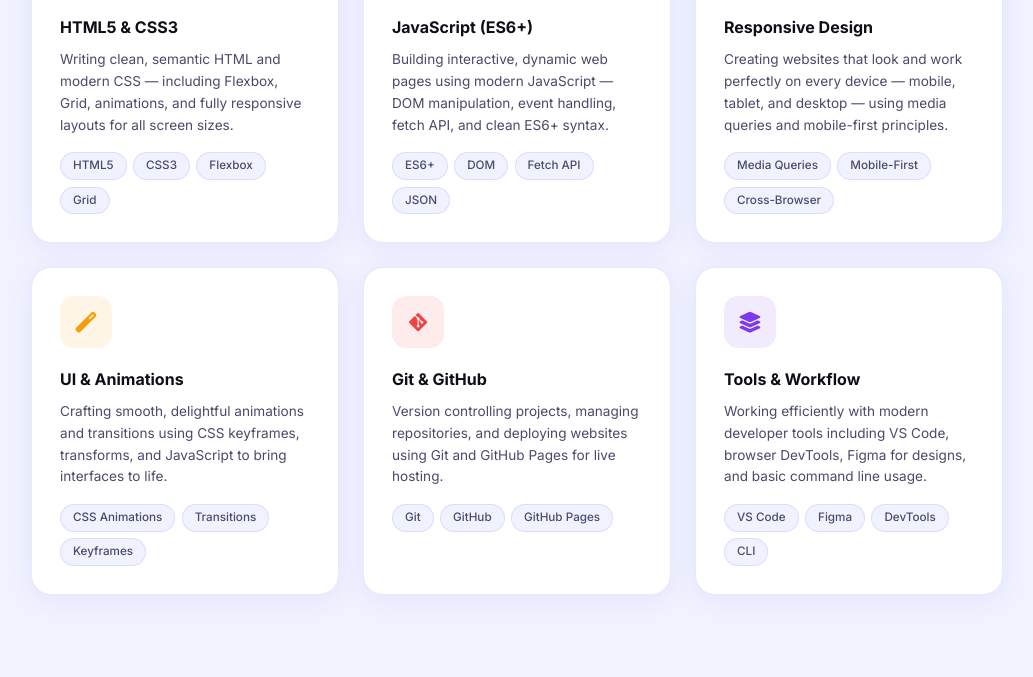
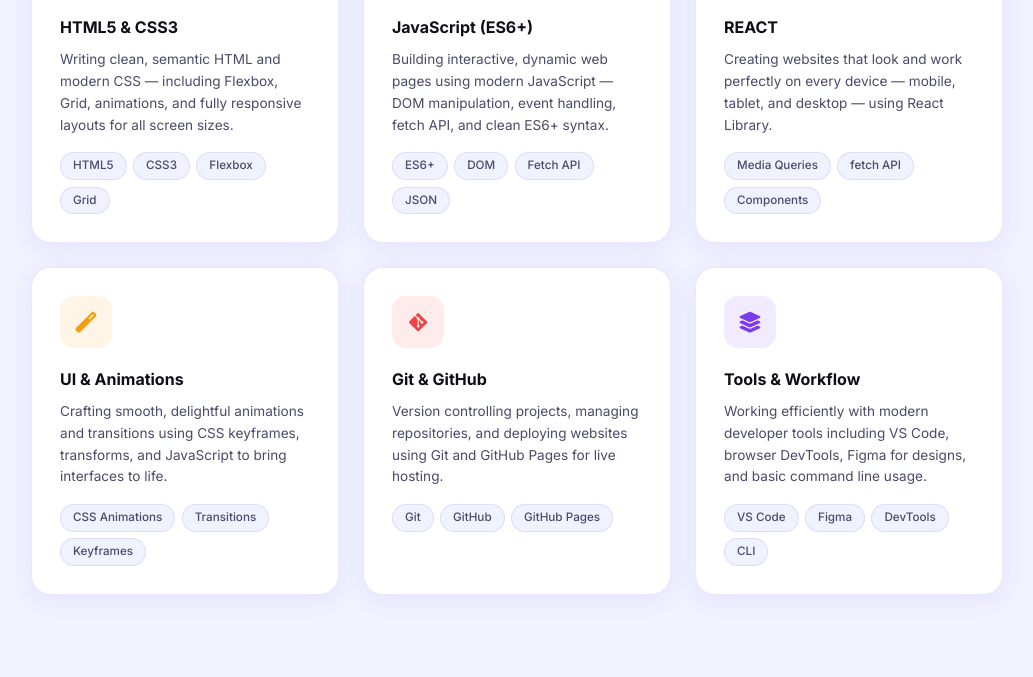
Before and after one commit to anshuman06-web/Portfolio, a plain HTML site: page index.html in a window 1280 px wide. Shown: the part 1903-2580 px from the top of the page, without its empty margins (123-1156 px from the left). Drawn offline with Linux system fonts and the light colour scheme.

Commit message:
Update index.html

```diff
--- a/index.html
+++ b/index.html
@@ -129,9 +129,9 @@
         <div class="skill-card tilt-card reveal">
           <div class="skill-glow"></div>
           <div class="skill-icon s3"><i class="fas fa-mobile-alt"></i></div>
-          <h3>Responsive Design</h3>
-          <p>Creating websites that look and work perfectly on every device — mobile, tablet, and desktop — using media queries and mobile-first principles.</p>
-          <div class="skill-tags"><span>Media Queries</span><span>Mobile-First</span><span>Cross-Browser</span></div>
+          <h3>REACT</h3>
+          <p>Creating websites that look and work perfectly on every device — mobile, tablet, and desktop — using React Library.</p>
+          <div class="skill-tags"><span>Media Queries</span><span>fetch API</span><span>Components</span></div>
         </div>
         <div class="skill-card tilt-card reveal">
           <div class="skill-glow"></div>
@@ -173,17 +173,17 @@
           <div class="project-glow p1-glow"></div>
           <div class="project-top">
             <div class="project-icon p1"><i class="fas fa-store"></i></div>
-            <span class="project-tag">HTML · CSS · JS</span>
+            <span class="project-tag">REACT</span>
           </div>
           <h3>ShopUI — E-Commerce UI</h3>
           <p class="project-sub">Fully Responsive Product Landing Page</p>
-          <p class="project-desc">Built a modern e-commerce product page with a responsive layout, interactive cart UI, product filter, hover animations, and a clean checkout section — all in vanilla HTML, CSS, and JavaScript.</p>
+          <p class="project-desc">Built a modern e-commerce product page with a responsive layout, interactive cart UI, product filter, hover animations, and a clean checkout section — all through React Library.</p>
           <div class="project-metrics">
             <div class="metric"><span>100%</span><p>Responsive</p></div>
             <div class="metric"><span>JS</span><p>Interactive</p></div>
             <div class="metric"><span>0</span><p>Frameworks</p></div>
           </div>
-          <div class="project-tools"><span>HTML5</span><span>CSS3</span><span>JavaScript</span></div>
+          <div class="project-tools"><span>Pure React</span></div>
           <div class="project-footer">
             <a href="#" class="btn-link p1-link"><i class="fas fa-external-link-alt"></i> Live Demo</a>
             <a href="https://github.com/anshuman06-web" target="_blank" class="btn-link p1-link"><i class="fab fa-github"></i> Source Code</a>
@@ -195,7 +195,7 @@
           <div class="project-glow p2-glow"></div>
           <div class="project-top">
             <div class="project-icon p2"><i class="fas fa-cloud-sun"></i></div>
-            <span class="project-tag">API · JS · CSS</span>
+            <span class="project-tag">REACT</span>
           </div>
           <h3>WeatherNow — Weather App</h3>
           <p class="project-sub">Real-Time Weather Web Application</p>
@@ -205,7 +205,7 @@
             <div class="metric"><span>Any</span><p>City Search</p></div>
             <div class="metric"><span>Dynamic</span><p>UI States</p></div>
           </div>
-          <div class="project-tools"><span>JavaScript</span><span>Fetch API</span><span>CSS3</span></div>
+          <div class="project-tools"><span>Pure React</span></div>
           <div class="project-footer">
             <a href="#" class="btn-link p2-link"><i class="fas fa-external-link-alt"></i> Live Demo</a>
             <a href="https://github.com/anshuman06-web" target="_blank" class="btn-link p2-link"><i class="fab fa-github"></i> Source Code</a>
@@ -341,3 +341,4 @@
   <script src="script.js"></script>
 </body>
 </html>
+</html>
```
